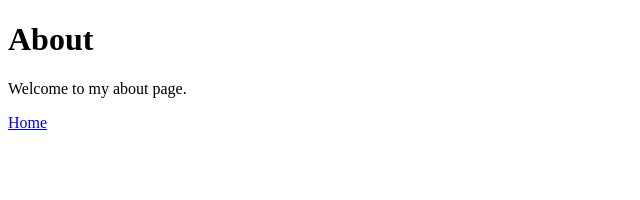
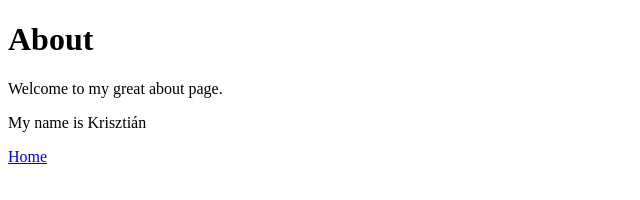
Before and after one commit to FoAMDFun/FoAMDFun.github.io, a plain HTML site: page about.html in a window 1280 px wide. Shown: the whole page, without its empty margins (0-640 px from the left). Drawn offline with Linux system fonts and the light colour scheme.

Commit message:
Improved the about page

```diff
--- a/about.html
+++ b/about.html
@@ -8,7 +8,8 @@
 </head>
 <body>
     <h1>About</h1>
-    <p>Welcome to my about page.</p>
+    <p>Welcome to my great about page.</p>
+    <p>My name is Krisztián</p>
     <a href="/">Home</a>
 </body>
 </html>
```
